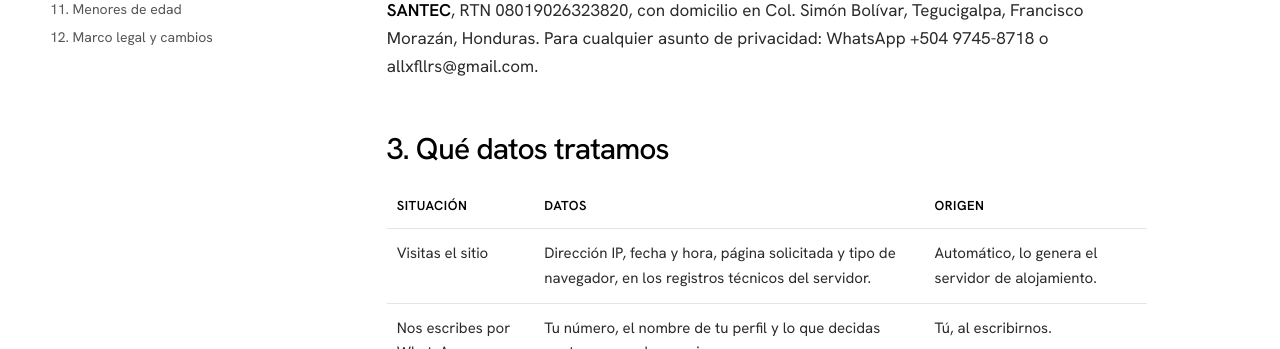
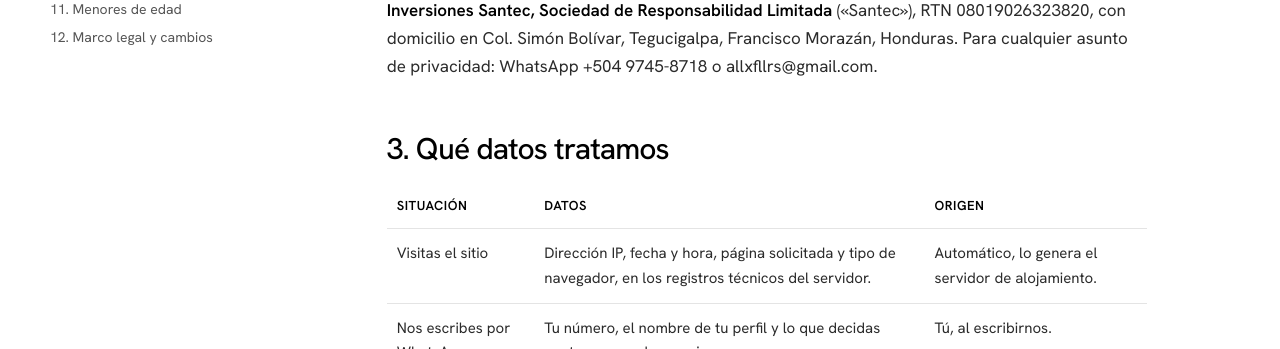
Before and after one commit to santec-hn/santec-hn.github.io, a plain HTML site: page privacidad.html in a window 1280 px wide. Shown: the part 751-1100 px from the top of the page. Drawn offline with Linux system fonts and the light colour scheme.

Commit message:
Razón social completa en privacidad y términos
Co-Authored-By: Claude Opus 5.5 <noreply@anthropic.com>

```diff
--- a/privacidad.html
+++ b/privacidad.html
@@ -68,7 +68,7 @@
       </ul>
 
       <h2 id="p2">2. Responsable</h2>
-      <p><strong>SANTEC</strong>, RTN 08019026323820, con domicilio en Col. Simón Bolívar, Tegucigalpa, Francisco Morazán, Honduras. Para cualquier asunto de privacidad: WhatsApp +504 9745-8718 o allxfllrs@gmail.com.</p>
+      <p><strong>Inversiones Santec, Sociedad de Responsabilidad Limitada</strong> («Santec»), RTN 08019026323820, con domicilio en Col. Simón Bolívar, Tegucigalpa, Francisco Morazán, Honduras. Para cualquier asunto de privacidad: WhatsApp +504 9745-8718 o allxfllrs@gmail.com.</p>
 
       <h2 id="p3">3. Qué datos tratamos</h2>
       <table class="legal-table">
```
Also changed, not shown: terminos.html (+1 -1 lines).
